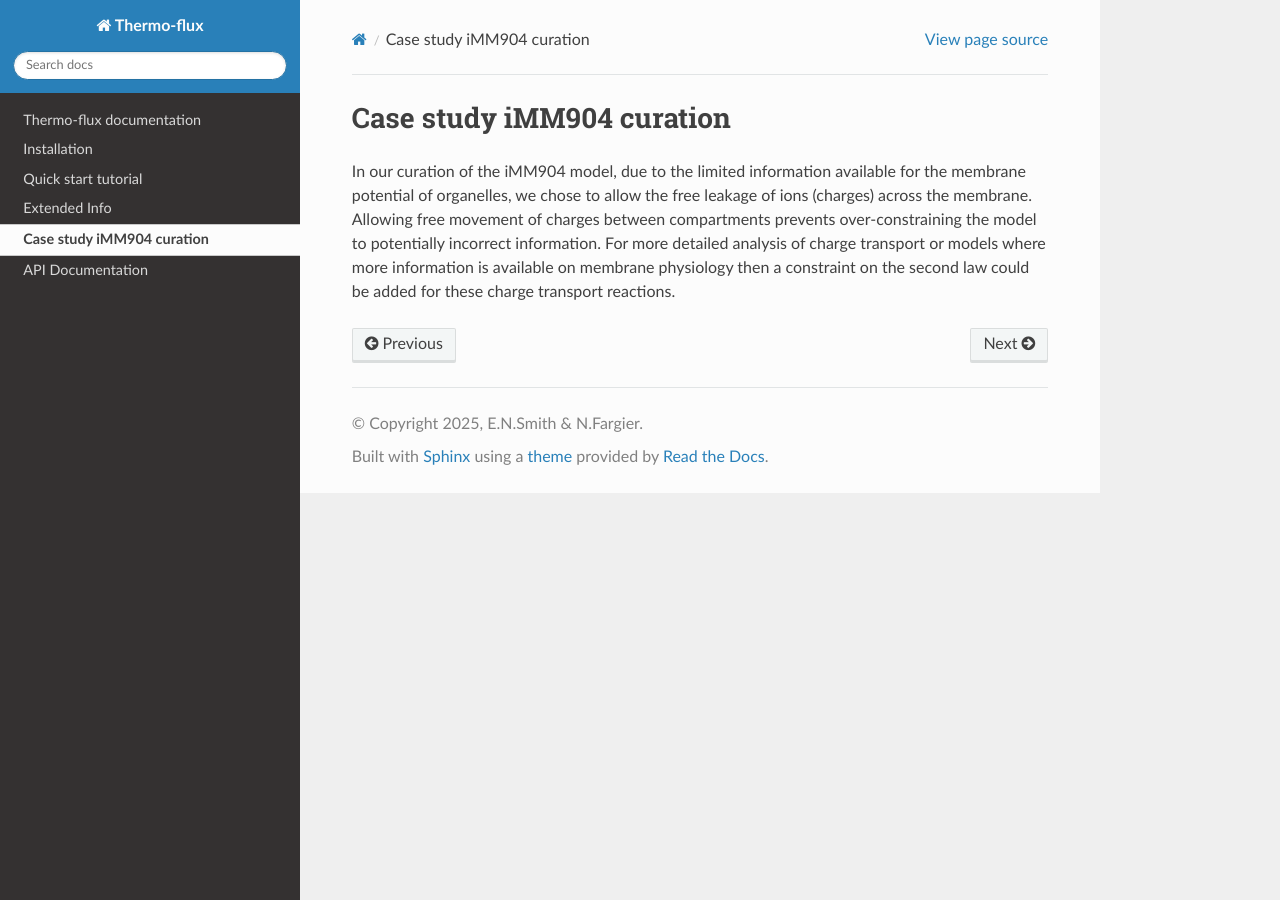
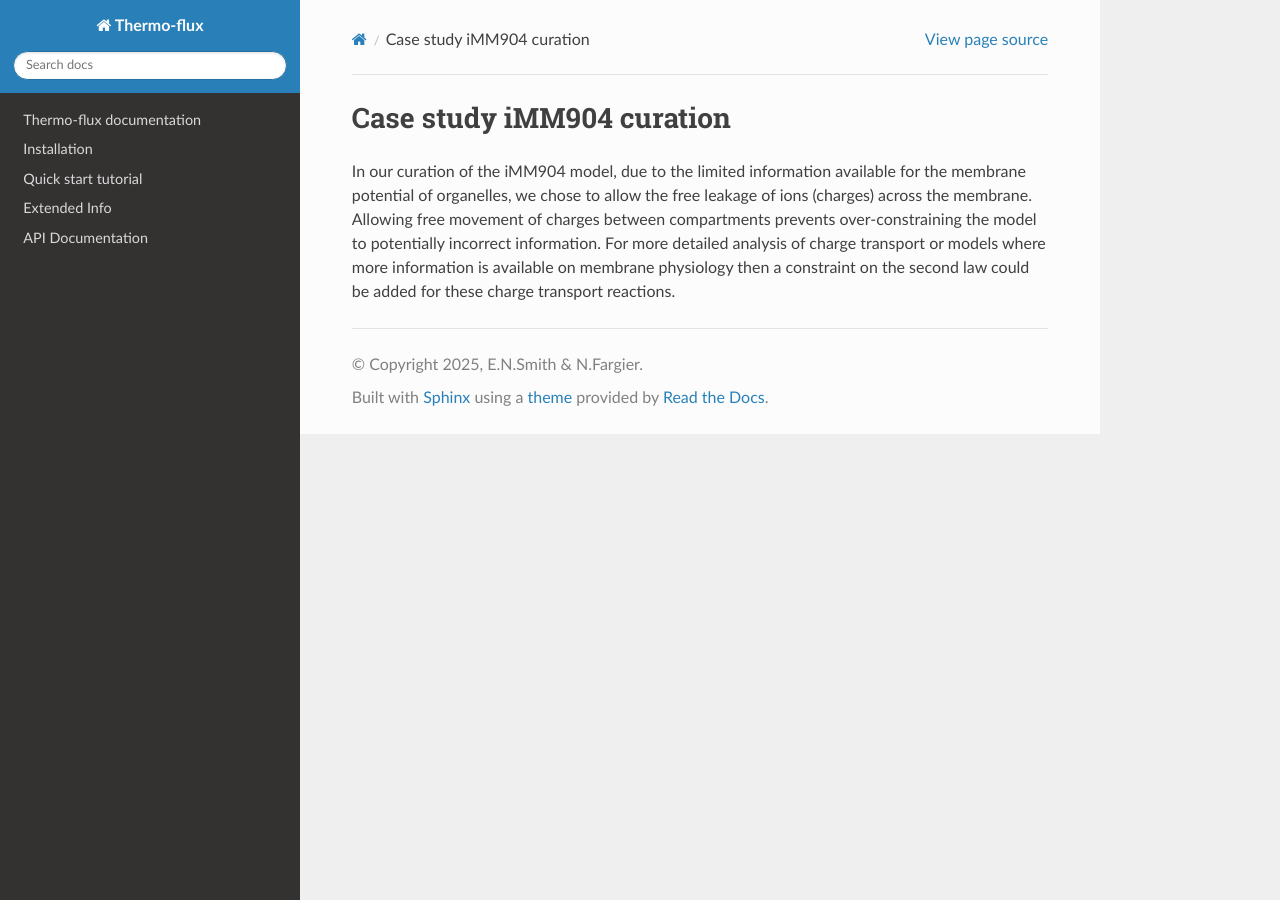
Before and after one commit to nfargier/thermoflux-rtd, a Sphinx documentation site: the page built from docs/Case_study_iMM904.rst, in a window 1280 px wide. Built offline with Sphinx 7.4.7 and the Read the Docs theme 3.1.0, drawn with Linux system fonts in a browser that asks for light colours; pages that are not in the unit, such as notebooks, are missing from menus.

Commit message:
Update index.rst

```diff
--- a/docs/index.rst
+++ b/docs/index.rst
@@ -39,7 +39,7 @@
    Installation
    Quickstart
    extended_info
-   Case_study_iMM904
+   thermoflux_iMM904_ENS
    api
 
 References
```
